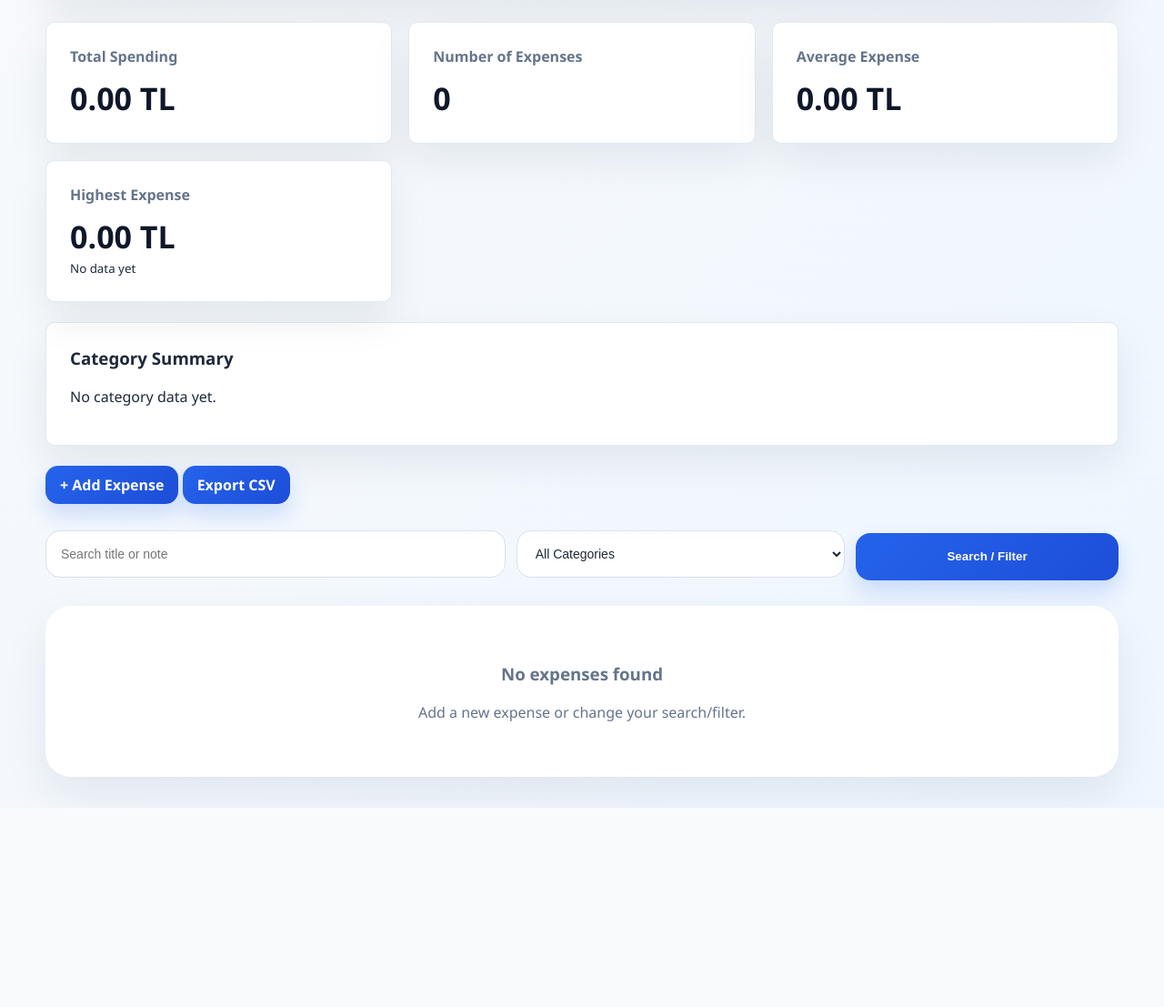
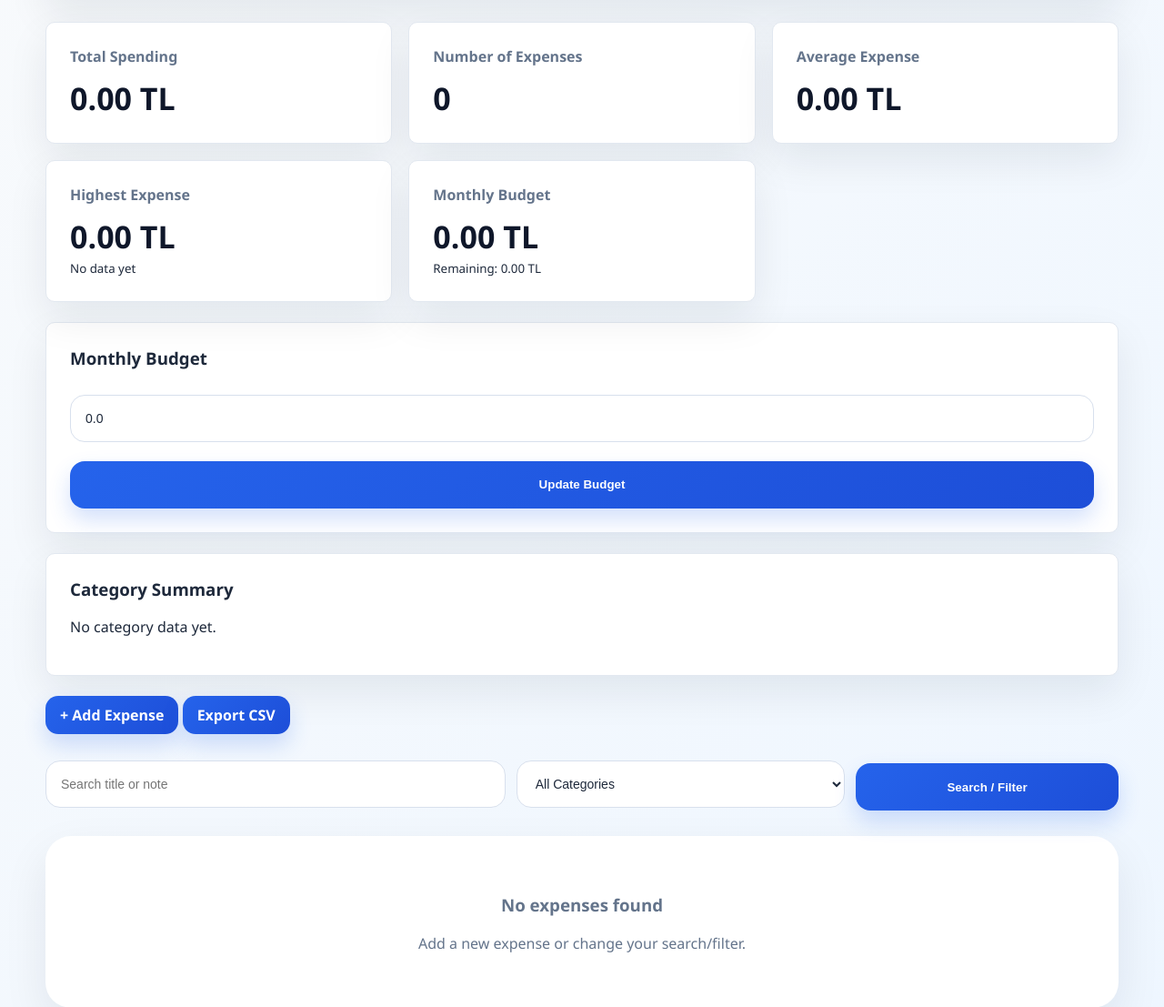
Before and after one commit to zerkisi/expense-tracker-flask, a Flask app: page /dashboard in a window 1280 px wide. Shown: the part 164-1271 px from the top of the page at 91% size. Before the commit the page ends 1052 px from the top, so only its background shows below. Run offline with Flask 3, Linux system fonts and the light colour scheme; the visitor is signed in with stand-in values (Sample User, id 1); data comes from the database, SQL or seed files in the repository; both versions use the stored data as it was after the commit.

Commit message:
[US5] Add monthly budget tracking and budget tests

```diff
--- a/app.py
+++ b/app.py
@@ -10,6 +10,8 @@ from logic import (
     count_expenses,
     calculate_category_totals,
     find_highest_expense,
+    calculate_remaining_budget,
+    is_over_budget,
 )
 
 app = Flask(__name__)
@@ -50,8 +52,8 @@ def register():
 
         try:
             db.execute(
-                "INSERT INTO users (username, password) VALUES (?, ?)",
-                (username, hashed_password),
+                "INSERT INTO users (username, password, monthly_budget) VALUES (?, ?, ?)",
+                (username, hashed_password, 0),
             )
             db.commit()
         except:
@@ -127,6 +129,15 @@ def dashboard():
     category_totals = calculate_category_totals(expenses)
     highest_expense = find_highest_expense(expenses)
 
+    user = db.execute(
+        "SELECT monthly_budget FROM users WHERE id = ?",
+        (session["user_id"],),
+    ).fetchone()
+
+    monthly_budget = user["monthly_budget"] if user else 0
+    remaining_budget = calculate_remaining_budget(monthly_budget, total)
+    over_budget = is_over_budget(monthly_budget, total)
+
     categories = db.execute(
         "SELECT DISTINCT category FROM expenses WHERE user_id = ?",
         (session["user_id"],),
@@ -140,10 +151,40 @@ def dashboard():
         expense_count=expense_count,
         category_totals=category_totals,
         highest_expense=highest_expense,
+        monthly_budget=monthly_budget,
+        remaining_budget=remaining_budget,
+        over_budget=over_budget,
         categories=categories,
         selected_category=category,
         search=search,
     )
+
+
+@app.route("/budget", methods=["POST"])
+def update_budget():
+    if "user_id" not in session:
+        return redirect(url_for("login"))
+
+    monthly_budget = request.form["monthly_budget"]
+
+    try:
+        monthly_budget = float(monthly_budget)
+        if monthly_budget < 0:
+            flash("Budget cannot be negative.")
+            return redirect(url_for("dashboard"))
+    except:
+        flash("Invalid budget amount.")
+        return redirect(url_for("dashboard"))
+
+    db = get_db()
+    db.execute(
+        "UPDATE users SET monthly_budget = ? WHERE id = ?",
+        (monthly_budget, session["user_id"]),
+    )
+    db.commit()
+
+    flash("Monthly budget updated.")
+    return redirect(url_for("dashboard"))
 
 
 @app.route("/add", methods=["GET", "POST"])
--- a/logic.py
+++ b/logic.py
@@ -58,3 +58,13 @@ def find_highest_expense(expenses):
             highest = exp
 
     return highest
+
+
+def calculate_remaining_budget(monthly_budget, total_spending):
+    return monthly_budget - total_spending
+
+
+def is_over_budget(monthly_budget, total_spending):
+    if monthly_budget <= 0:
+        return False
+    return total_spending > monthly_budget
--- a/schema.sql
+++ b/schema.sql
@@ -4,7 +4,8 @@ DROP TABLE IF EXISTS users;
 CREATE TABLE users (
     id INTEGER PRIMARY KEY AUTOINCREMENT,
     username TEXT NOT NULL UNIQUE,
-    password TEXT NOT NULL
+    password TEXT NOT NULL,
+    monthly_budget REAL DEFAULT 0
 );
 
 CREATE TABLE expenses (
--- a/templates/dashboard.html
+++ b/templates/dashboard.html
@@ -15,6 +15,10 @@
         </div>
         <a class="btn secondary" href="/logout">Logout</a>
     </div>
+
+    {% for message in get_flashed_messages() %}
+        <p class="error">{{ message }}</p>
+    {% endfor %}
 
     <div class="stats-grid">
         <div class="summary-card">
@@ -42,6 +46,25 @@
                 <small>No data yet</small>
             {% endif %}
         </div>
+
+        <div class="summary-card">
+            <p>Monthly Budget</p>
+            <h2>{{ "%.2f"|format(monthly_budget) }} TL</h2>
+            <small>Remaining: {{ "%.2f"|format(remaining_budget) }} TL</small>
+        </div>
+    </div>
+
+    <div class="category-box">
+        <h3>Monthly Budget</h3>
+
+        <form method="POST" action="/budget">
+            <input type="number" step="0.01" name="monthly_budget" placeholder="Set monthly budget" value="{{ monthly_budget }}">
+            <button type="submit">Update Budget</button>
+        </form>
+
+        {% if over_budget %}
+            <p class="error">Warning: You are over your monthly budget.</p>
+        {% endif %}
     </div>
 
     <div class="category-box">
```
Also changed, not shown: test_logic.py (+14 -0 lines), expense_tracker.db.
